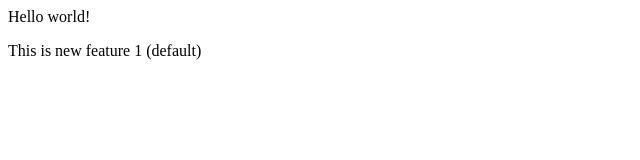
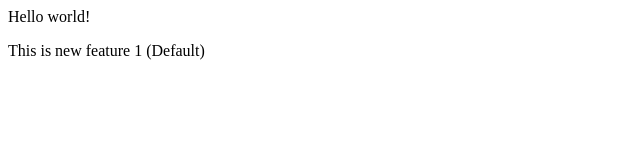
Before and after one commit to ghugarkar-shubham/Localrepo, a plain HTML site: page index.html in a window 1280 px wide. Shown: the full height of the page, 0-640 px from the left. Drawn offline with Linux system fonts and the light colour scheme.

Commit message:
Add Default

```diff
--- a/index.html
+++ b/index.html
@@ -2,5 +2,5 @@
     Hello world!
 </p>
 <p>
-    This is new feature 1 (default)
+    This is new feature 1 (Default)
 </p>
```
